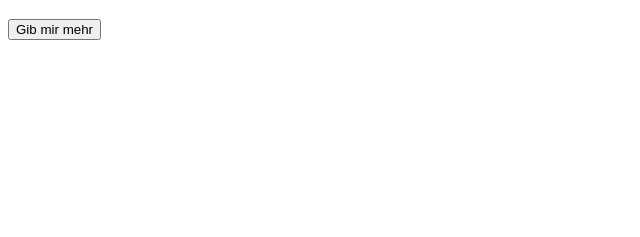
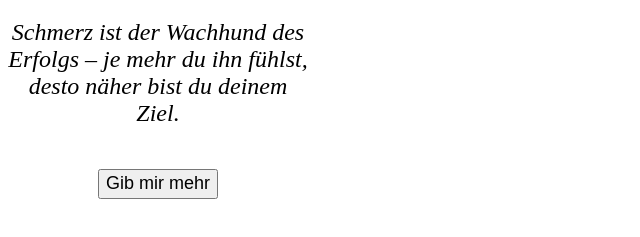
Before and after one commit to marcolindner/googinator-extension, a browser extension: page gogginator.html in a window 1280 px wide. Shown: the part 61-298 px from the top of the page, without its empty margins (0-640 px from the left). Drawn offline with Linux system fonts and the light colour scheme.

Commit message:
First working state, add some styles

```diff
--- a/gogginator.html
+++ b/gogginator.html
@@ -2,9 +2,10 @@
 <html lang="en">
 
 <head>
+    <meta http-equiv="Content-Type" content="text/html;charset=UTF-8">
     <title>Gogginator - </title>
-    <script src="script.js"></script>
     <link rel="stylesheet" href="styles.css">
+    <script defer src="script.js"></script>
 </head>
 
 <body>
--- a/script.js
+++ b/script.js
@@ -1,4 +1,4 @@
-// “Wenn du denkst, du bist am Ende, bist du erst bei 40%. Der wahre Kampf beginnt jetzt.”
+// "Wenn du denkst, du bist am Ende, bist du erst bei 40%. Der wahre Kampf beginnt jetzt.",
 // “Schmerz ist der Wachhund des Erfolgs – je mehr du ihn fühlst, desto näher bist du deinem Ziel.”
 // “Niemand kommt, um dich zu retten. Du musst selbst dein eigener Held sein.”
 // “Hör auf, Ausreden zu finden. Niemand schuldet dir etwas – hol es dir selbst.”
@@ -8,3 +8,28 @@
 // “Du musst der härteste Motherf*cker in deinem eigenen Kopf sein. Kein Mitleid, nur Fokus.”
 // “Jede Sekunde, die du vergeudest, verliert jemand anders nicht. Sei der, der immer weitergeht.”
 // “Du kannst der Schwächste im Raum sein, aber wenn du nie aufgibst, bist du der Stärkste im Geist.”
+
+let gogginsQuotes = [
+    "Wenn du denkst, du bist am Ende, bist du erst bei 40%. Der wahre Kampf beginnt jetzt.",
+    "Schmerz ist der Wachhund des Erfolgs – je mehr du ihn fühlst, desto näher bist du deinem Ziel.",
+    "Niemand kommt, um dich zu retten. Du musst selbst dein eigener Held sein.",
+    "Hör auf, Ausreden zu finden. Niemand schuldet dir etwas – hol es dir selbst.",
+    "Erfolg kommt nicht zu denen, die darauf warten. Er gehört denen, die bereit sind, die Hölle zu durchschreiten.",
+    "Der Mensch ist zu unglaublichen Dingen fähig – wenn er bereit ist, durch den Schmerz zu gehen.",
+    "Es gibt keinen einfachen Weg. Das Einzige, was zählt, ist, wie viel du bereit bist zu opfern.",
+    "Du musst der härteste Motherf*cker in deinem eigenen Kopf sein. Kein Mitleid, nur Fokus.",
+    "Jede Sekunde, die du vergeudest, verliert jemand anders nicht. Sei der, der immer weitergeht.",
+    "Du kannst der Schwächste im Raum sein, aber wenn du nie aufgibst, bist du der Stärkste im Geist.",
+];
+
+var quotesContainer = document.querySelector("#goggiquote");
+var gimmeMore = document.querySelector("#gimmemore");
+gimmeMore.addEventListener("click", getQuote);
+
+function getQuote() {
+    let randomNumber = Math.floor(Math.random() * gogginsQuotes.length);
+    console.log("gogginsQuotes:", gogginsQuotes[randomNumber]);
+    quotesContainer.innerHTML = gogginsQuotes[randomNumber];
+}
+
+getQuote();
--- a/styles.css
+++ b/styles.css
@@ -0,0 +1,24 @@
+body {
+    width: 300px;
+    height: 280px;
+}
+
+#goggiquote {
+    font-size: 24px;
+    color: #000;
+    text-align: center;
+    margin-top: 20px;
+    display: block;
+    height: 150px;
+    font-style: italic;
+}
+
+#gimmemore {
+    font-size: 18px;
+    color: #000;
+    text-align: center;
+    margin-top: 20px;
+    display: block;
+    height: 30px;
+    margin: 0 auto;
+}
```
